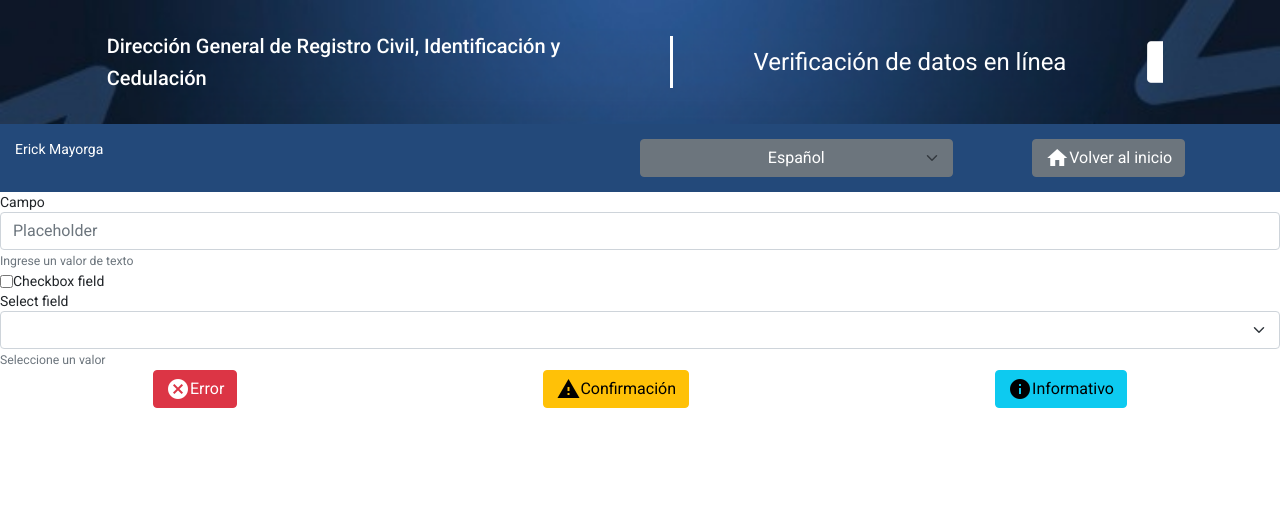
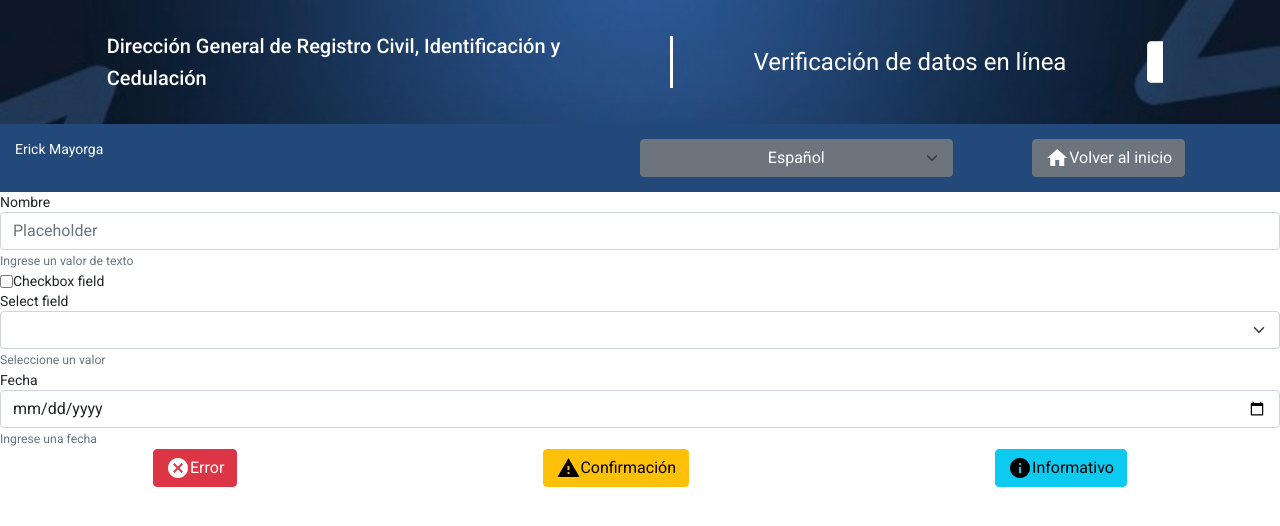
Before and after one commit to ErickMayorga/proyecto-usabilidad-registro-civil, an Angular app: page /test in a window 1280 px wide. Shown: the top 526 px of the page. Built offline with nearby package versions, Linux system fonts and the light colour scheme.

Commit message:
router inicio sesion

```diff
--- a/src/app/componentes/barra-menu/barra-menu.component.html
+++ b/src/app/componentes/barra-menu/barra-menu.component.html
@@ -13,7 +13,8 @@
     </select>
   </div>
   <div class="col-3 d-flex justify-content-center">
-    <button name="volverInicio" aria-describedby="Volver al inicio" class="btn btn-secondary d-flex align-items-center">
+    <button name="volverInicio" aria-describedby="Volver al inicio"
+            class="btn btn-secondary d-flex align-items-center" routerLink="/inicio-sesion">
       <mat-icon aria-hidden="false" aria-label="ícono de casa">home</mat-icon>
       <span>Volver al inicio</span>
     </button>
--- a/src/app/interfaces/mensaje-error.interface.ts
+++ b/src/app/interfaces/mensaje-error.interface.ts
@@ -1,5 +1,7 @@
+import {TipoMensajeEnum} from "../constants/tipo-mensaje.enum";
+
 export interface MensajeErrorInterface {
-  tipo: string
+  tipo: TipoMensajeEnum
   textoMensaje: string
   opciones?: any
 }
--- a/src/app/rutas/test/test.component.ts
+++ b/src/app/rutas/test/test.component.ts
@@ -23,7 +23,7 @@ export class TestComponent implements OnInit {
   campos: CampoEntradaInterface[] = [
     {
       type: TipoCampoEnum.TEXT,
-      title: 'Campo',
+      title: 'Nombre',
       nameField: 'campo',
       helpText: 'Ingrese un valor de texto',
       screenReaderText: 'Screen Reader Field',
@@ -72,8 +72,24 @@ export class TestComponent implements OnInit {
         {clave: "1", valor: "Opcion 1"},
         {clave: "2", valor: "Opcion 2"},
         {clave: "3", valor: "Opcion 3"},
+        {clave: "4", valor: "Opcion 4"},
       ]
-    }
+    },
+    {
+      type: TipoCampoEnum.DATE,
+      title: 'Fecha',
+      nameField: 'fecha',
+      helpText: 'Ingrese una fecha',
+      screenReaderText: 'Screen Reader Fecha',
+      placeholder: 'DD/MM/YYYY',
+      mensajes: [
+        {
+          tipo: TipoMensajeEnum.REQUERIDO,
+          textoMensaje: 'Este campo es requerido',
+        },
+      ],
+      deshabilitar: false
+    },
   ]
 
   constructor(private readonly campoEntradaService: CampoEntradaService,
```
